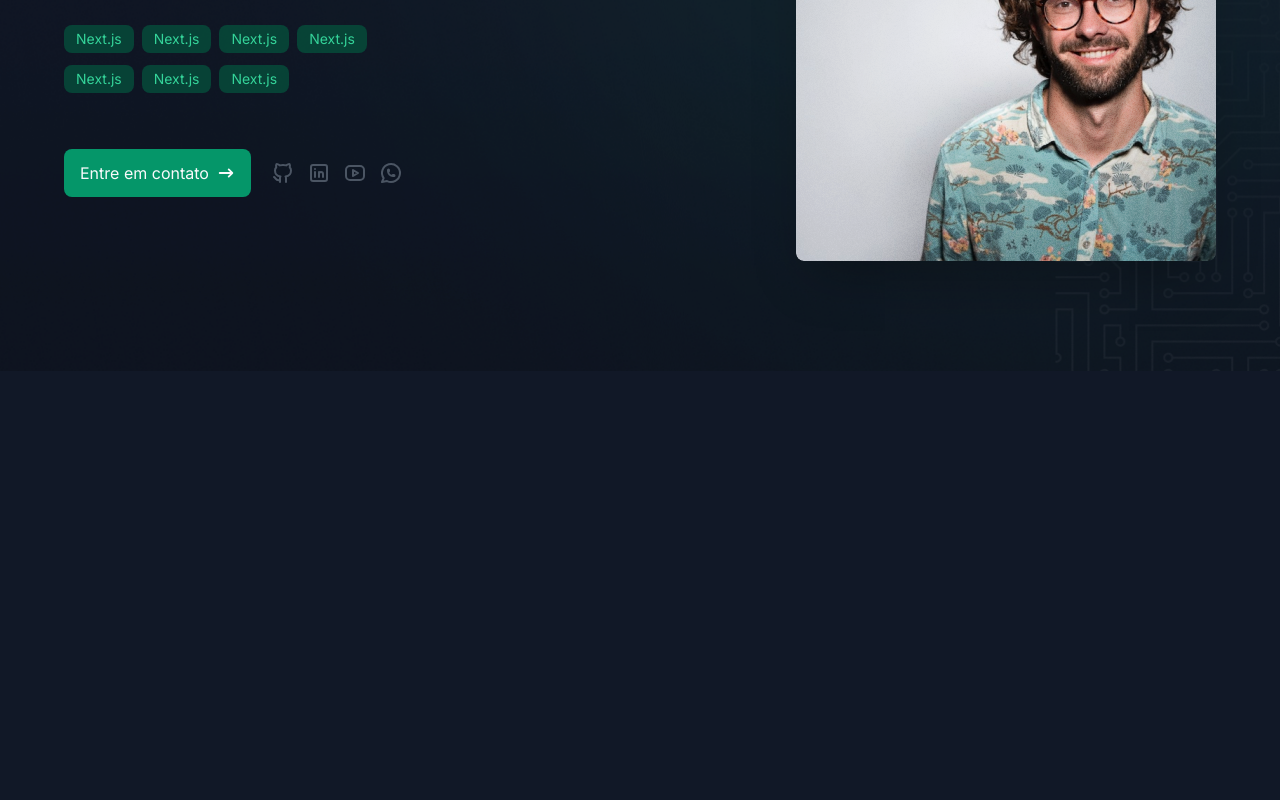
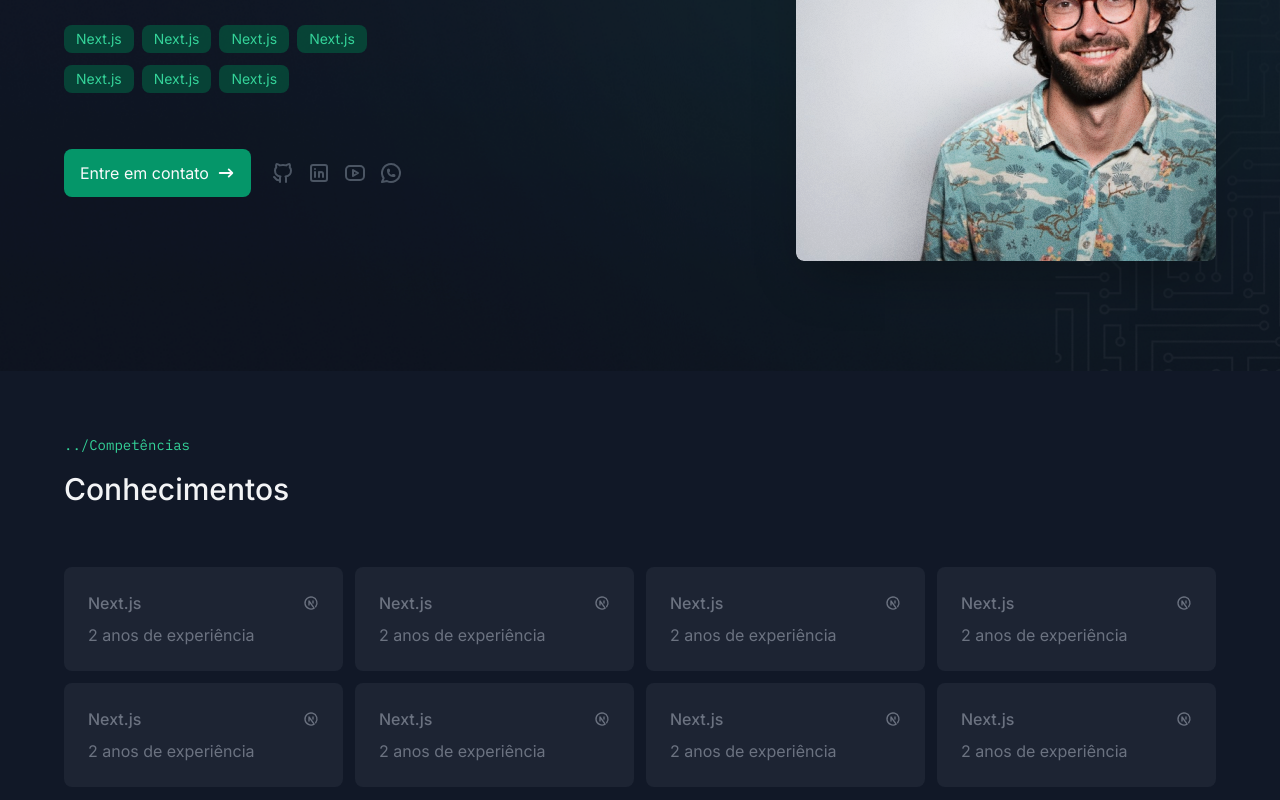
Before and after one commit to O-Carvalho/next-portfolio, a Next.js app: page / in a window 1280 px wide. Shown: the part 384-1184 px from the top of the page. Before the commit the page ends 800 px from the top, so only its background shows below. Built offline with nearby package versions, Linux system fonts and the light colour scheme.

Commit message:
section conhecimentos

```diff
--- /dev/null
+++ b/app/components/pages/known-techs/index.tsx
@@ -0,0 +1,21 @@
+import { TbBrandNextjs } from "react-icons/tb"
+import { SectionTitle } from "../../section-title"
+import { KnownTech } from "./known-tech"
+
+export const KnownTechs = () => {
+    return (
+        <section className="container py-16">
+            <SectionTitle subtitle="Competências" title="Conhecimentos"/>
+
+            <div className="grid grid-cols-[repeat(auto-fit,minmax(264px,1fr))] gap-3 mt-[60px]">
+            {Array.from({ length: 8 }).map((_, index) => (
+                <KnownTech key={index} tech={{
+                    icon: <TbBrandNextjs />,
+                    name: 'Next.js',
+                    startDate: '2022-09-01'
+                }}/>
+            ))}
+            </div>
+        </section>
+    )
+}
--- /dev/null
+++ b/app/components/pages/known-techs/known-tech.tsx
@@ -0,0 +1,26 @@
+import { getRelativeTimeString } from "@/app/utils/get-relative-time"
+import { ReactNode } from "react"
+
+type KnownTechProps = {
+    tech: {
+        icon: ReactNode
+        name: string
+        startDate: string
+    }
+}
+
+export const KnownTech = ({ tech }: KnownTechProps) => {
+    const relativeTime = getRelativeTimeString(
+        new Date(tech.startDate), 'pt-BR',
+        ).replace('há ', '')
+    return (
+        <div className="p-6 rounded-lg bg-gray-600/20 text-gray-500 flex flex-col gap-2 hover:text-emerald-500 hover:bg-gray-600/30 transition-all">
+            <div className="flex items-center justify-between">
+                <p className="font-medium">{tech.name}</p>
+                {tech.icon}
+            </div>
+
+            <span>{relativeTime} de experiência</span>
+        </div>
+    )
+}
--- /dev/null
+++ b/app/components/section-title/index.tsx
@@ -0,0 +1,20 @@
+import { cn } from "@/app/lib/utils";
+
+type SectionTitleProps = {
+    title: string;
+    subtitle: string;
+    className?: string
+}
+
+export const SectionTitle = ({
+    title,
+    subtitle,
+    className
+}: SectionTitleProps) => {
+    return(
+        <div className={cn('flex flex-col gap-4', className)}>
+            <span className="font-mono text-sm text-emerald-400">{`../${subtitle}`}</span>
+            <h3 className="text-3xl font-medium">{title}</h3>
+        </div>
+    )
+}
--- a/app/page.tsx
+++ b/app/page.tsx
@@ -1,10 +1,12 @@
 import { HeroSection } from "./components/pages/home/hero-section";
+import { KnownTechs } from "./components/pages/known-techs";
 
 
 export default async function Home() {
   return (
     <>
       <HeroSection />
+      <KnownTechs />
     </>
   )
 }
--- /dev/null
+++ b/app/utils/get-relative-time.ts
@@ -0,0 +1,50 @@
+/**
+ * Convert a date to a relative time string, such as
+ * "a minute ago", "in 2 hours", "yesterday", "3 months ago", etc.
+ * using Intl.RelativeTimeFormat
+ */
+export function getRelativeTimeString(
+    date: Date | number,
+    lang = navigator.language,
+  ): string {
+    // Allow dates or times to be passed
+    const timeMs = typeof date === 'number' ? date : date.getTime()
+
+    // Get the amount of seconds between the given date and now
+    const deltaSeconds = Math.round((timeMs - Date.now()) / 1000)
+
+    // Array reprsenting one minute, hour, day, week, month, etc in seconds
+    const cutoffs = [
+      60,
+      3600,
+      86400,
+      86400 * 7,
+      86400 * 30,
+      86400 * 365,
+      Infinity,
+    ]
+
+    // Array equivalent to the above but in the string representation of the units
+    const units: Intl.RelativeTimeFormatUnit[] = [
+      'second',
+      'minute',
+      'hour',
+      'day',
+      'week',
+      'month',
+      'year',
+    ]
+
+    // Grab the ideal cutoff unit
+    const unitIndex = cutoffs.findIndex(
+      (cutoff) => cutoff > Math.abs(deltaSeconds),
+    )
+
+    // Get the divisor to divide from the seconds. E.g. if our unit is "day" our divisor
+    // is one day in seconds, so we can divide our seconds by this to get the # of days
+    const divisor = unitIndex ? cutoffs[unitIndex - 1] : 1
+
+    // Intl.RelativeTimeFormat do its magic
+    const rtf = new Intl.RelativeTimeFormat(lang, { numeric: 'auto' })
+    return rtf.format(Math.floor(deltaSeconds / divisor), units[unitIndex])
+  }
```
